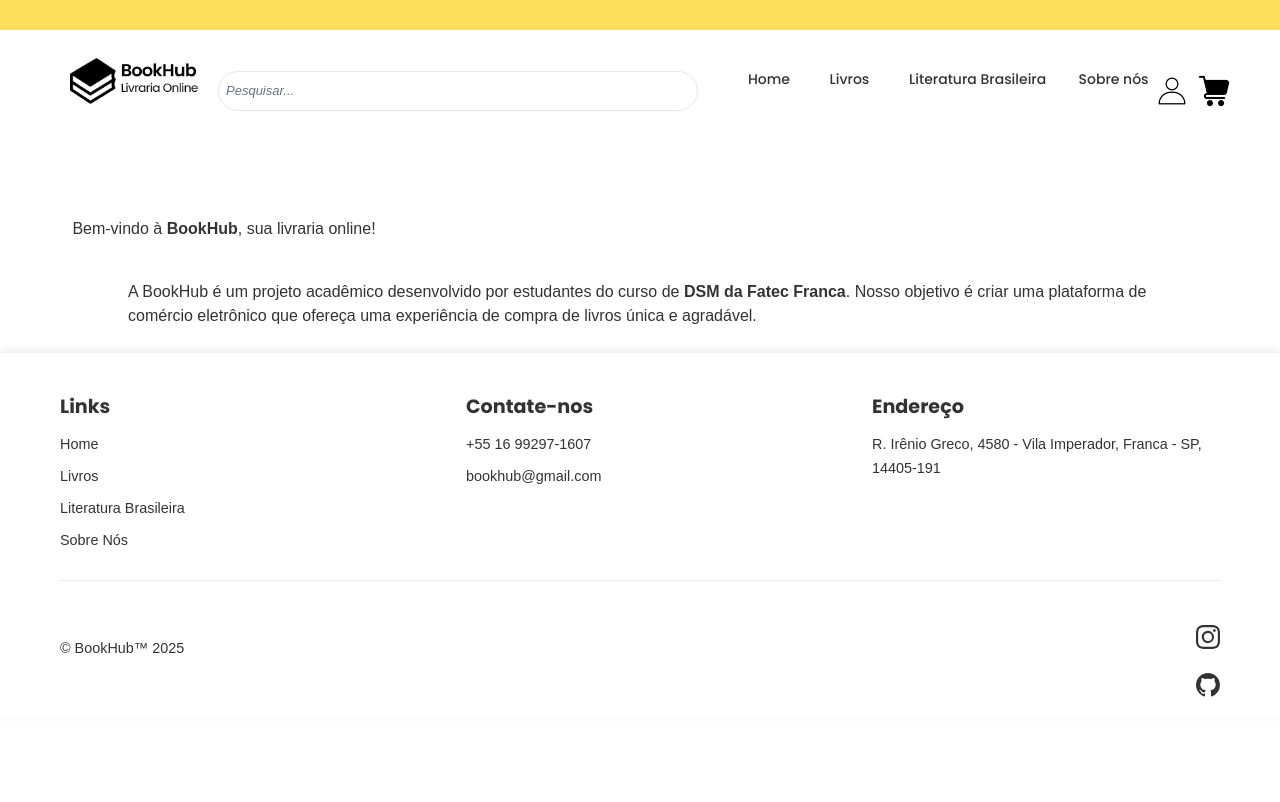
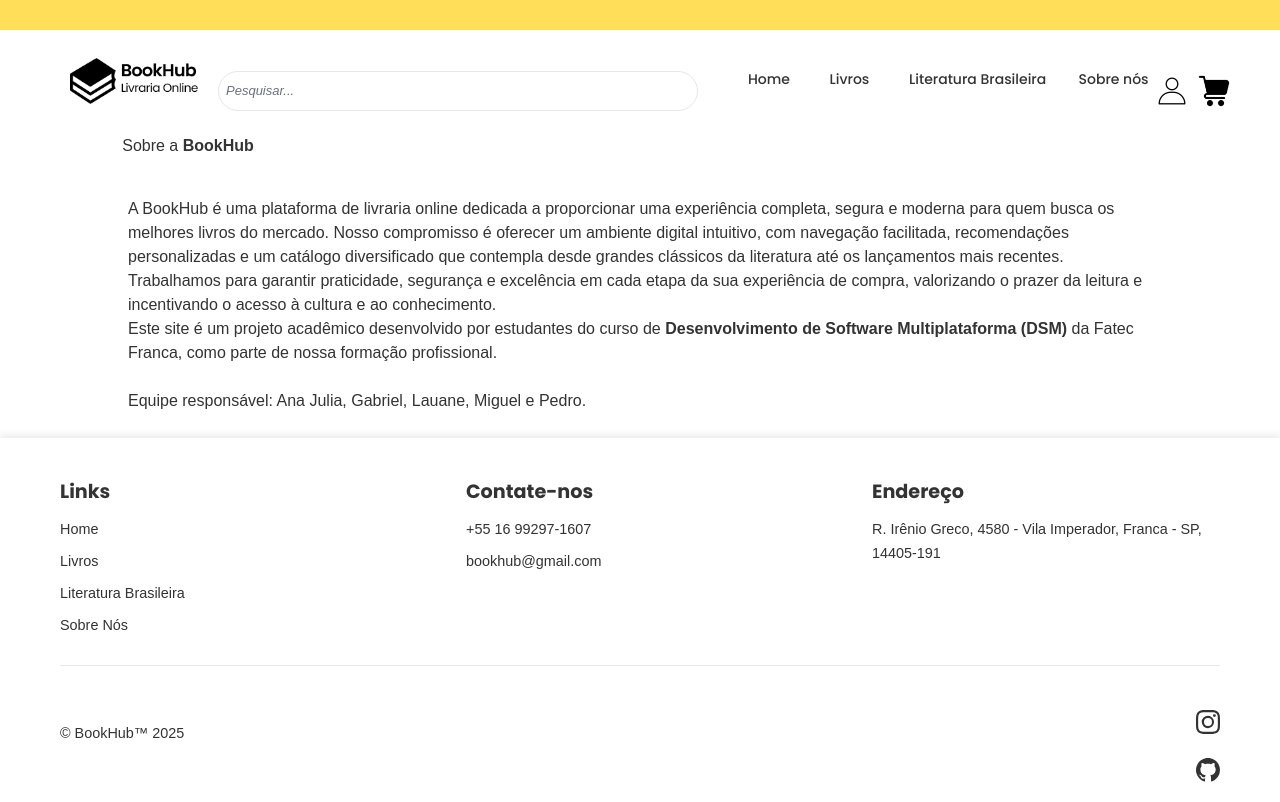
Before and after one commit to FatecFranca/DSM-P3-G01-2025-1, a React (Create React App) app: page /sobre in a window 1280 px wide. Built offline with nearby package versions, Linux system fonts and the light colour scheme.

Commit message:
Editando o conteúdo da tela 'Sobre nós'

```diff
--- a/src/pages/Sobre/Sobre.js
+++ b/src/pages/Sobre/Sobre.js
@@ -9,10 +9,9 @@ function Sobre() {
         <div className="content-sobre">
             <Faixa/>
             <Navbar/>
-            <h1>Bem-vindo à <strong>BookHub</strong>, sua livraria online!</h1>
+            <h1 style={{ marginLeft: '-72px', textAlign: 'start' }}>Sobre a <strong>BookHub</strong></h1>
             <p>
-                A BookHub é um projeto acadêmico desenvolvido por estudantes do curso de <strong>DSM da Fatec Franca</strong>.
-                Nosso objetivo é criar uma plataforma de comércio eletrônico que ofereça uma experiência de compra de livros única e agradável.
+                A BookHub é uma plataforma de livraria online dedicada a proporcionar uma experiência completa, segura e moderna para quem busca os melhores livros do mercado. Nosso compromisso é oferecer um ambiente digital intuitivo, com navegação facilitada, recomendações personalizadas e um catálogo diversificado que contempla desde grandes clássicos da literatura até os lançamentos mais recentes. Trabalhamos para garantir praticidade, segurança e excelência em cada etapa da sua experiência de compra, valorizando o prazer da leitura e incentivando o acesso à cultura e ao conhecimento.<br/>Este site é um projeto acadêmico desenvolvido por estudantes do curso de <strong>Desenvolvimento de Software Multiplataforma (DSM)</strong> da Fatec Franca, como parte de nossa formação profissional.<br/><br/>Equipe responsável: Ana Julia, Gabriel, Lauane, Miguel e Pedro.
             </p>
             <Footer/>
         </div>
```
Also changed, not shown: 1 other file (tests, documents, lock files or other folders).
